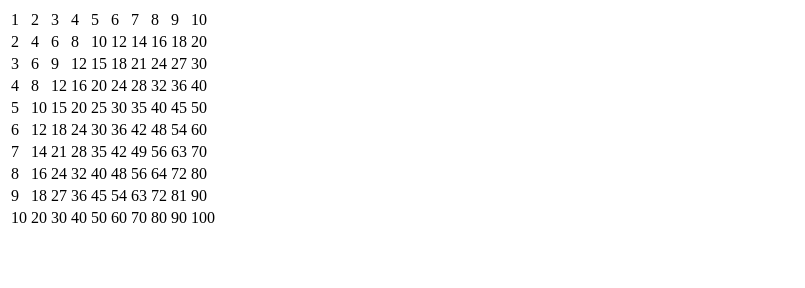
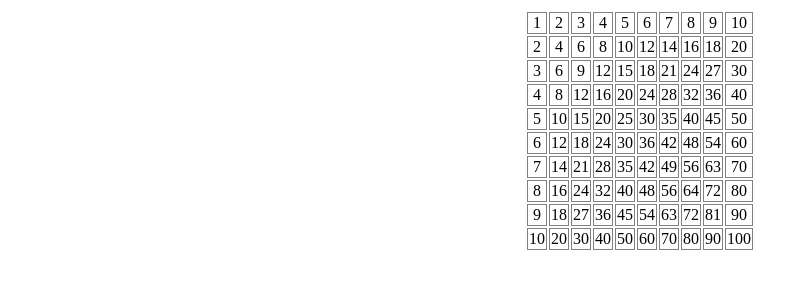
Before and after one commit to ekimed/multiplicationTable, a plain HTML site: page index.html in a window 1280 px wide. Shown: the whole page, without its empty margins (0-805 px from the left). Drawn offline with nearby package versions, Linux system fonts and the light colour scheme.

Commit message:
added css

```diff
--- a/index.html
+++ b/index.html
@@ -3,6 +3,7 @@
 <head>
 	<meta charset="UTF-8">
 	<title>Multiplication Table</title>
+	<link rel="stylesheet" type="text/css" href="style.css">
 	<script src="https://ajax.googleapis.com/ajax/libs/angularjs/1.2.16/angular.min.js" type="text/javascript"></script>
 </head>
 <body ng-controller="MultiplicationCtrl">
--- /dev/null
+++ b/style.css
@@ -0,0 +1,7 @@
+table {
+	margin: 10px auto;
+}
+td {
+	text-align: center;
+	border: 1px solid grey;
+}
```
